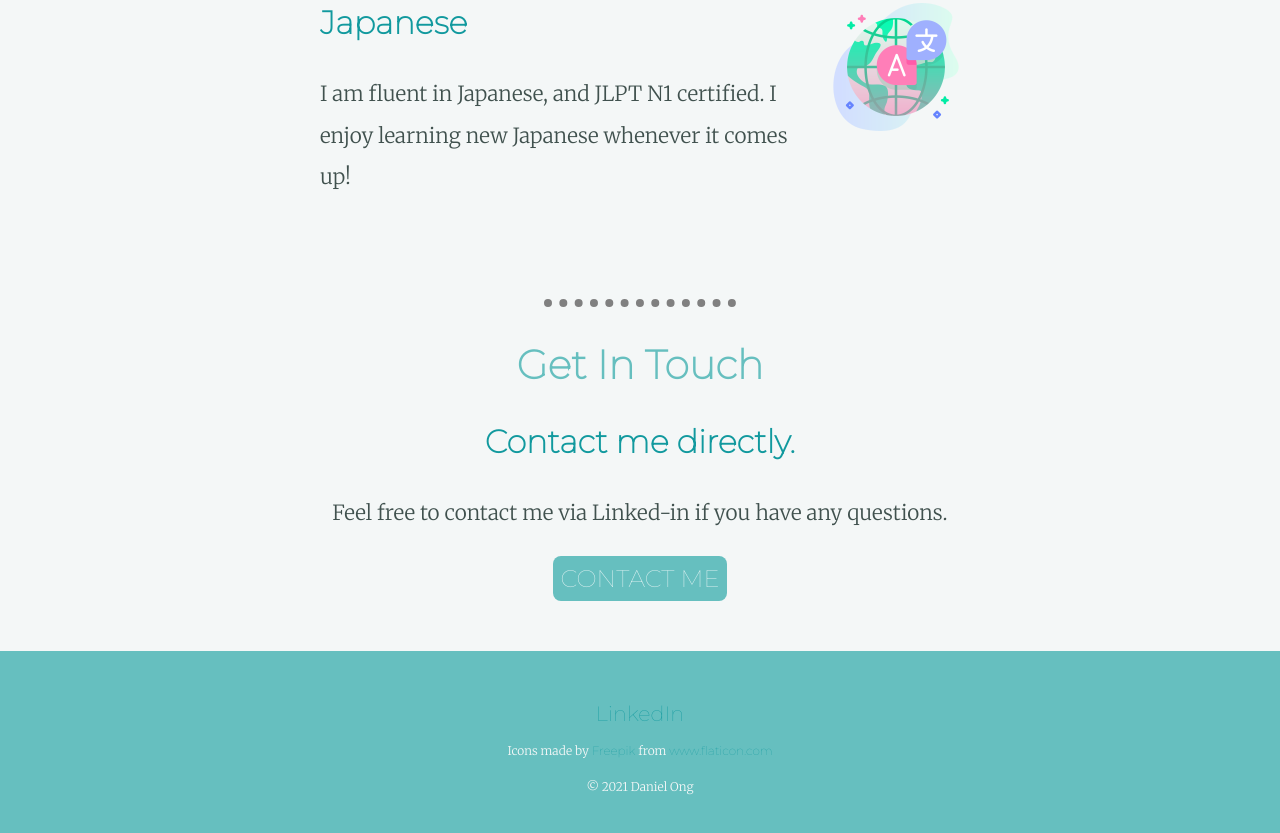
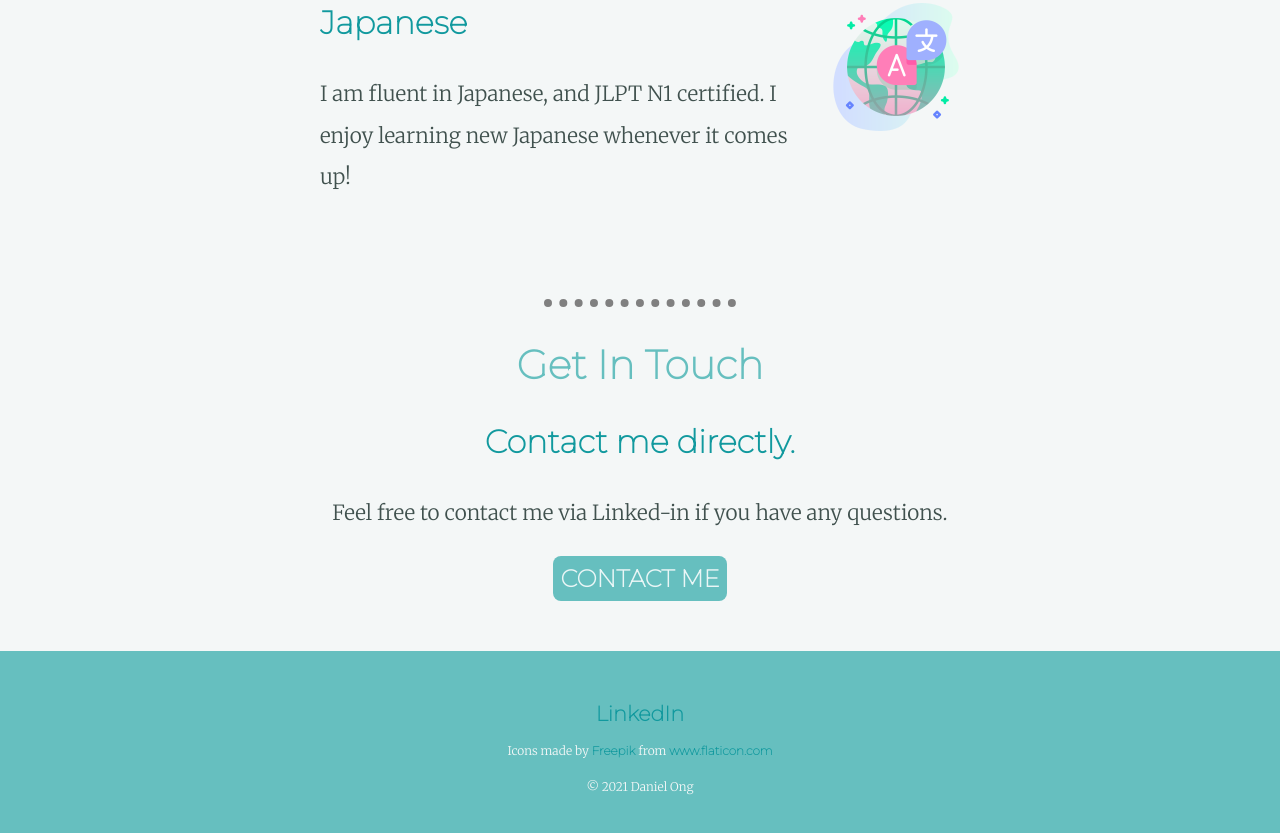
Before and after one commit to danielong-jp/cv, a plain HTML site: page index.html in a window 1280 px wide. Shown: the part 1765-2598 px from the top of the page. Drawn offline with Linux system fonts and the light colour scheme.

Commit message:
fix and button font weight

```diff
--- a/css/styles.css
+++ b/css/styles.css
@@ -36,6 +36,7 @@ h3 {
 a {
   color: #11999E;
   font-family: 'Montserrat', sans-serif;
+  font-weight: 900;
   text-decoration: none;
 }
 
@@ -135,7 +136,7 @@ hr {
    color: #EAF6F6;
    font-family: 'Montserrat', sans-serif;
    font-size: 1.5rem;
-   font-weight: 100;
+   font-weight: 900;
    padding: .5rem;
    background-color: #66BFBF;
    text-decoration: none;
@@ -151,7 +152,7 @@ hr {
    color: #66BFBF;
    font-family: 'Montserrat', sans-serif;
    font-size: 1.5rem;
-   font-weight: 100;
+   font-weight: 900;
    padding: .5rem;
    background-color: #40514E;
    text-decoration: none;
```
